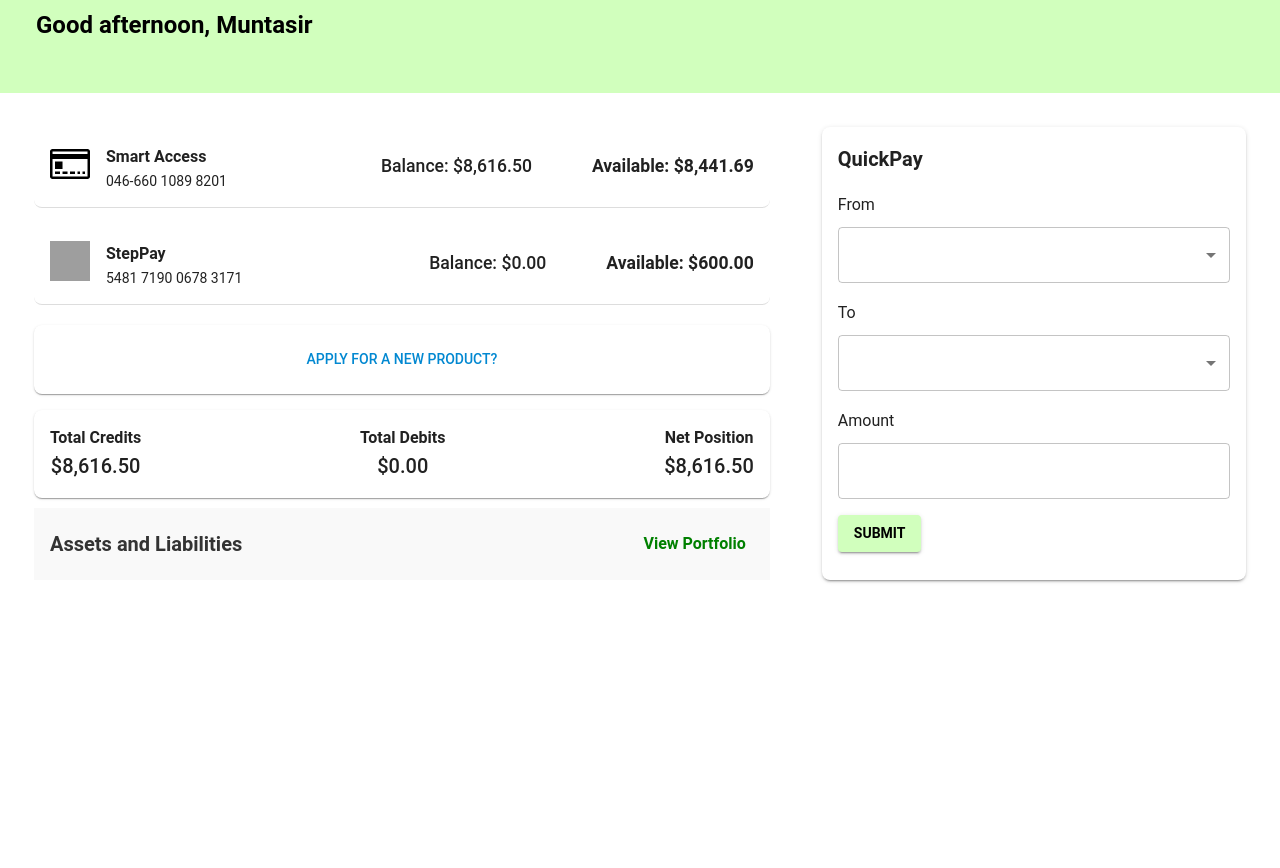
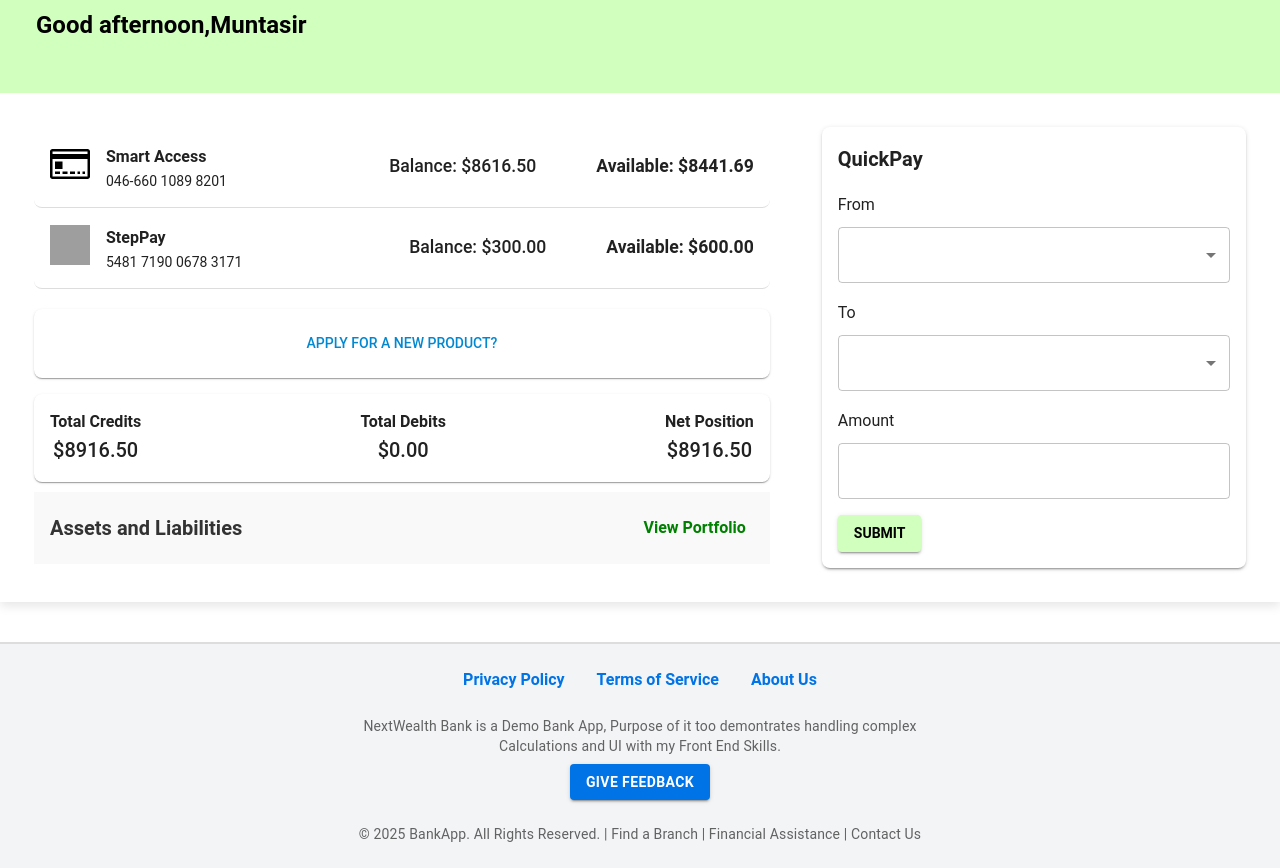
Before and after one commit to Muntasir07Isha/NextWealthBank, a Next.js app: page / in a window 1280 px wide. Shown: the part 200-1068 px from the top of the page. Before the commit the page ends 814 px from the top, so only its background shows below. Built offline with nearby package versions, Linux system fonts and the light colour scheme; grey boxes are pictures that could not be loaded.

Commit message:
Dynamic Implementation & Footer

```diff
--- a/src/app/api/accounts/route.ts
+++ b/src/app/api/accounts/route.ts
@@ -6,6 +6,7 @@ type Account = {
   accountNumber: string;
   balance: number;
   availableBalance: number;
+  username:string;
 };
 
 const accounts: Account[] = [
@@ -15,13 +16,15 @@ const accounts: Account[] = [
     accountNumber: "046-660 1089 8201",
     balance: 8616.5,
     availableBalance: 8441.69,
+    username:"Muntasir"
   },
   {
     id: 2,
     name: "StepPay",
     accountNumber: "5481 7190 0678 3171",
-    balance: 0.0,
+    balance: 300.0,
     availableBalance: 600.0,
+    username:"Muntasir-StepPAY"
   },
 ];
 
--- a/src/app/dashboard/page.tsx
+++ b/src/app/dashboard/page.tsx
@@ -1,7 +1,63 @@
+"use client"
 import { Box, Typography, Button } from "@mui/material";
 import QuickPay from "./quickPay";
+import { useEffect,useState } from "react";
+
+
+//define type
+type Account = {
+  id: number;
+  name: string;
+  accountNumber: string;
+  balance: number;
+  availableBalance: number;
+  username:string
+}
 
 export default function DashboardPage() {
+    const [accounts, setAccounts] = useState<Account[]>([])
+    const [username, setUserName] = useState<string>("");
+
+
+useEffect(()=>{
+  const fetchAccounts = async () => {
+    try{
+      const response = await fetch("/api/accounts")
+      if(!response.ok){
+        throw new Error("Fail to fetch data")
+      }
+      const data:Account[] = await response.json()
+      setAccounts(data)
+      if(data.length>0){
+        setUserName(data[0].username)
+      }
+    }catch{
+      console.error("error fetching accounts",Error)
+    }
+  }
+  fetchAccounts();
+},[])
+
+//HANDLE TRASNACTION
+const handleTransaction = (fromAccountName: string, amount: number) => {
+  setAccounts((prevAccounts) =>
+    prevAccounts.map((account) => {
+      if (account.name === fromAccountName) {
+        return { ...account, balance: account.balance - amount,
+          availableBalance: account.availableBalance - amount };
+      }
+      return account;
+    })
+  );
+};
+
+
+//calculations
+  const totalCredits = accounts.reduce((sum,account)=>sum+account.balance,0)
+  const totalDebits  = 0
+  const netPosition = totalCredits-totalDebits;
+
+
 return (
 <Box sx={{ position: "relative", marginTop: 0, width: "100%" ,}}>
   {/* Greeting Section */}
@@ -16,7 +72,7 @@ export default function DashboardPage() {
     }}
   >
     <Typography variant="h5" sx={{ fontWeight: "bolder", color: "black" }}>
-      Good afternoon, Muntasir
+      Good afternoon,{username || "User"}
     </Typography>
   </Box>
 
@@ -49,12 +105,14 @@ export default function DashboardPage() {
          sx={{
             display: "flex",
             flexDirection: "column",
-          gap: 2,
+            ap: 2,
             background: "white",
             }}
       >
-        {/* Smart Access Card */}
+       {/* Mapping Accounts */}
+            {accounts.map((account)=>(
               <Box
+                key={account.id}
                 sx={{
                   display: "flex",
                   alignItems: "center",
@@ -65,67 +123,37 @@ export default function DashboardPage() {
                 }}
               >
                 <Box sx={{ marginRight: "16px" }}>
-            <img src="/creditcard2.svg" alt="Smart Access" width={40} height={40} />
+                  <img
+                    src={account.name === "Smart Access" ? "/creditcard2.svg" : "/creditcard1.svg"}
+                    alt={account.name}
+                    width={40}
+                    height={40}
+                  />
                 </Box>
                 <Box sx={{ flexGrow: 1 }}>
                   <Typography variant="subtitle1" sx={{ fontWeight: "bold" }}>
-              Smart Access
+                    {account.name}
                   </Typography>
-            <Typography variant="body2">046-660 1089 8201</Typography>
+                  <Typography variant="body2">{account.accountNumber}</Typography>
                 </Box>
                 <Box sx={{ display: "flex", alignItems: "center" }}>
                   <Typography
                     variant="subtitle2"
                     sx={{ fontSize: "1.1rem", marginRight: "60px" }}
                   >
-              Balance: $8,616.50
+                    Balance: ${account.balance.toFixed(2)}
                   </Typography>
                   <Typography
                     variant="subtitle2"
                     sx={{ fontWeight: "bold", fontSize: "1.1rem" }}
                   >
-              Available: $8,441.69
+                    Available: ${account.availableBalance.toFixed(2)}
                   </Typography>
                 </Box>
+
               </Box>
-
-        {/* StepPay Card */}
-        <Box
-          sx={{
-            display: "flex",
-            alignItems: "center",
-            padding: "16px",
-            borderBottom: "1px solid #ddd",
-            bgcolor: "white",
-            borderRadius: "8px",
-          }}
-        >
-          <Box sx={{ marginRight: "16px" }}>
-            <img src="/creditcard1.svg" alt="StepPay" width={40} height={40} />
+            ))}
       </Box>
-          <Box sx={{ flexGrow: 1 }}>
-            <Typography variant="subtitle1" sx={{ fontWeight: "bold" }}>
-              StepPay
-            </Typography>
-            <Typography variant="body2">5481 7190 0678 3171</Typography>
-          </Box>
-          <Box sx={{ display: "flex", alignItems: "center" }}>
-            <Typography
-              variant="subtitle2"
-              sx={{ fontSize: "1.1rem", marginRight: "60px" }}
-            >
-              Balance: $0.00
-            </Typography>
-            <Typography
-              variant="subtitle2"
-              sx={{ fontWeight: "bold", fontSize: "1.1rem" }}
-            >
-              Available: $600.00
-            </Typography>
-          </Box>
-        </Box>
-      </Box>
-
       {/* Totals Section */}
       <Box sx={{ marginTop: "20px" }}>
         <Box
@@ -159,19 +187,19 @@ export default function DashboardPage() {
             <Typography variant="body1" sx={{ fontWeight: "bold" }}>
               Total Credits
             </Typography>
-            <Typography variant="h6">$8,616.50</Typography>
+            <Typography variant="h6">${totalCredits.toFixed(2)}</Typography>
           </Box>
           <Box sx={{ textAlign: "center" }}>
             <Typography variant="body1" sx={{ fontWeight: "bold" }}>
               Total Debits
             </Typography>
-            <Typography variant="h6">$0.00</Typography>
+            <Typography variant="h6">${totalDebits.toFixed(2)}</Typography>
           </Box>
           <Box sx={{ textAlign: "center" }}>
             <Typography variant="body1" sx={{ fontWeight: "bold" }}>
               Net Position
             </Typography>
-            <Typography variant="h6">$8,616.50</Typography>
+            <Typography variant="h6">${netPosition.toFixed(2)}</Typography>
           </Box>
         </Box>
       </Box>
@@ -226,7 +254,7 @@ export default function DashboardPage() {
         borderRadius: "8px",
       }}
     >
-      <QuickPay />
+      <QuickPay  accounts={accounts} onTransaction={handleTransaction}/>
     </Box>
   </Box>
 </Box>
--- a/src/app/layout.tsx
+++ b/src/app/layout.tsx
@@ -10,6 +10,7 @@ import { AppBar, Toolbar,Typography, Container,
 import ThemeRegistry from "./ThemeRegistry";
 import Image from "next/image"
 import Link from "next/link";
+import Footer from "@/components/Footer";
 
 
 export const metadata: Metadata = {
@@ -116,6 +117,7 @@ export default function RootLayout({children,}: Readonly<{
       {/*Main Content holds all child */}
         <Box sx={{mt:0}}>{children}</Box>
         </ThemeRegistry>
+        <Footer/>
       </body>
     </html>
   );
--- /dev/null
+++ b/src/components/Footer.tsx
@@ -0,0 +1,100 @@
+"use client";
+
+import { Box, Typography, Link, Button } from "@mui/material";
+
+export default function Footer() {
+  return (
+    <Box
+      sx={{
+        width: "100%",
+        backgroundColor: "#f3f4f6", // Light grey background
+        padding: "24px 36px", // Spacing for inner content
+        borderTop: "2px solid #ddd", // Subtle top border
+        marginTop: "40px",
+        display: "flex",
+        flexDirection: "column", // Stack content vertically
+        alignItems: "center", // Center-align content
+        gap: "24px", // Space between sections
+      }}
+    >
+      {/* Links Section */}
+      <Box
+        sx={{
+          display: "flex",
+          flexDirection: { xs: "column", md: "row" }, // Stack on small screens, row on larger
+          justifyContent: "center",
+          gap: "32px", // Space between links
+        }}
+      >
+        <Link
+          href="/privacy"
+          sx={{
+            color: "#0073e6",
+            textDecoration: "none",
+            fontWeight: "bold",
+            "&:hover": { textDecoration: "underline" },
+          }}
+        >
+          Privacy Policy
+        </Link>
+        <Link
+          href="/terms"
+          sx={{
+            color: "#0073e6",
+            textDecoration: "none",
+            fontWeight: "bold",
+            "&:hover": { textDecoration: "underline" },
+          }}
+        >
+          Terms of Service
+        </Link>
+        <Link
+          href="/about"
+          sx={{
+            color: "#0073e6",
+            textDecoration: "none",
+            fontWeight: "bold",
+            "&:hover": { textDecoration: "underline" },
+          }}
+        >
+          About Us
+        </Link>
+      </Box>
+
+      {/* Feedback Section */}
+      <Box
+        sx={{
+          textAlign: "center",
+          maxWidth: "600px", // Restrict width for better readability
+          margin: "0 auto",
+        }}
+      >
+        <Typography variant="body2" color="textSecondary">
+         NextWealth Bank is a Demo Bank App, Purpose of it too demontrates handling complex Calculations and UI with my Front End Skills.
+        </Typography>
+        <Button
+          variant="contained"
+          sx={{
+            marginTop: "8px",
+            backgroundColor: "#0073e6",
+            color: "#fff",
+            fontWeight: "bold",
+            "&:hover": { backgroundColor: "#005bb5" },
+          }}
+        >
+          Give Feedback
+        </Button>
+      </Box>
+
+      {/* Footer Bottom */}
+      <Typography
+        variant="body2"
+        color="textSecondary"
+        sx={{ textAlign: "center" }}
+      >
+        © 2025 BankApp. All Rights Reserved. | Find a
+        Branch | Financial Assistance | Contact Us
+      </Typography>
+    </Box>
+  );
+}
```
Also changed, not shown: src/app/api/trasnactions/route.ts (added, +8 -0 lines), src/app/dashboard/quickPay.tsx (+31 -55 lines). Lines whose indentation alone changed are shown as unchanged.
